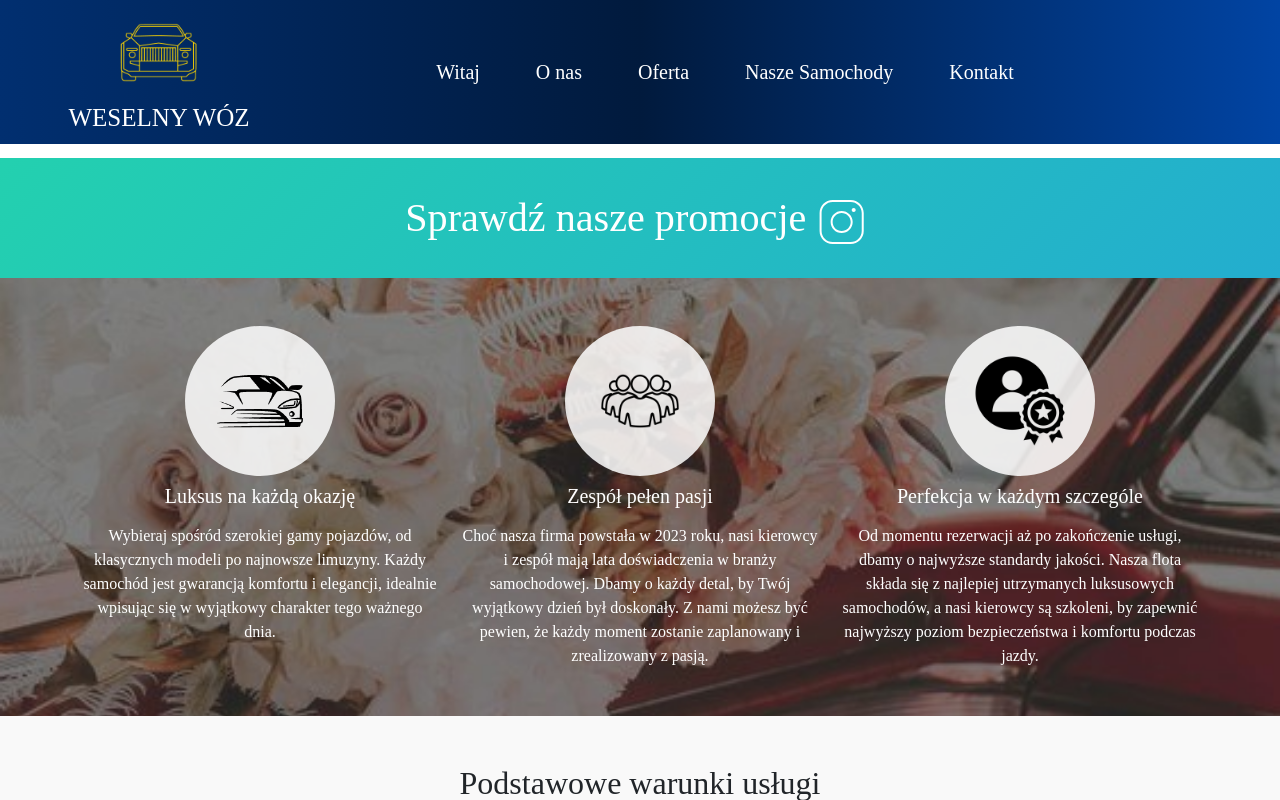
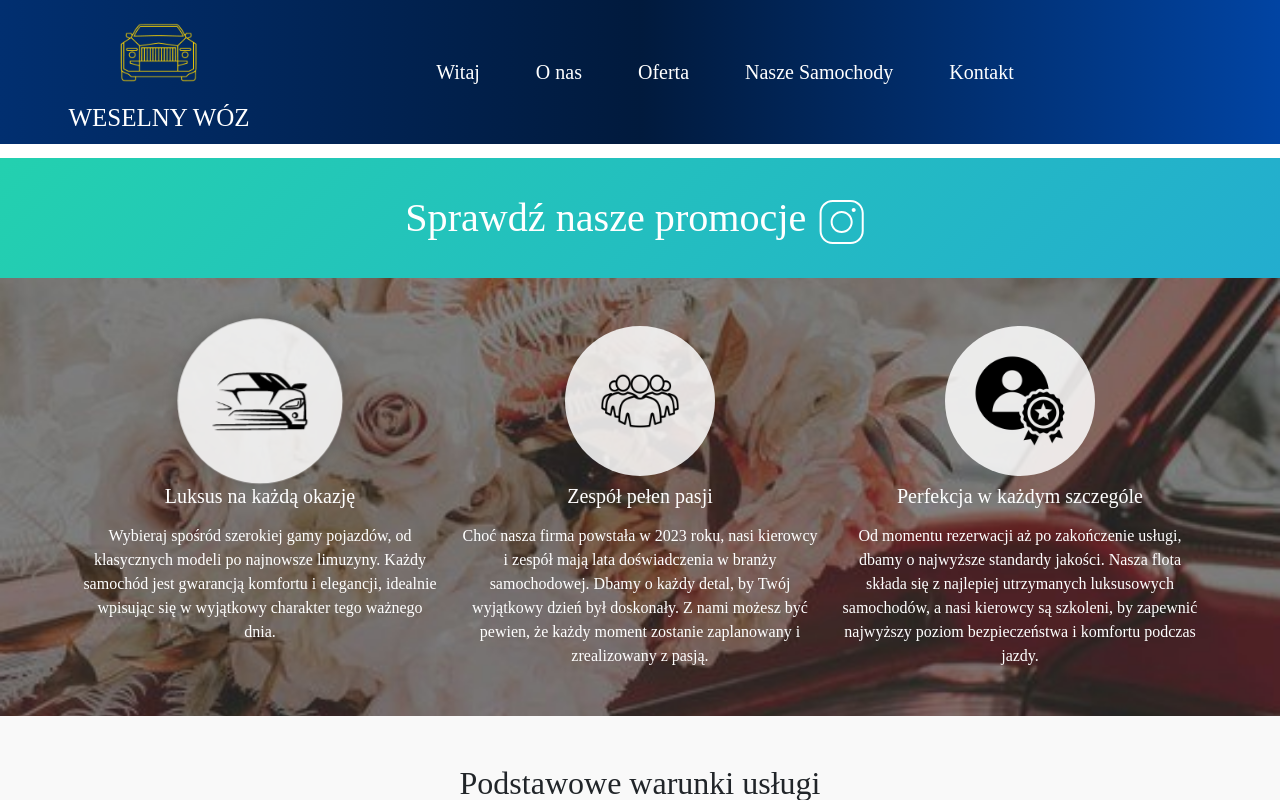
Before and after one commit to artwol993/weselny-woz, a React (Create React App) app: page / in a window 1280 px wide. In both pictures the pointer is over the element 260 px from the left and 1587 px from the top of the page. Shown: the part 1187-1987 px from the top of the page. Built offline with nearby package versions, Linux system fonts and the light colour scheme.

Commit message:
add hover to quality circle

```diff
--- a/src/style/quality.css
+++ b/src/style/quality.css
@@ -24,3 +24,9 @@
 .tittle {
   text-decoration:double gold;
 }
+
+.box-circle:hover {
+  transform: scale(1.1);
+  box-shadow: 0px 0px 15px rgba(0, 0, 0, 0.2);
+  transition: transform 0.3s ease-in-out, box-shadow 0.3s ease-in-out;
+}
```
